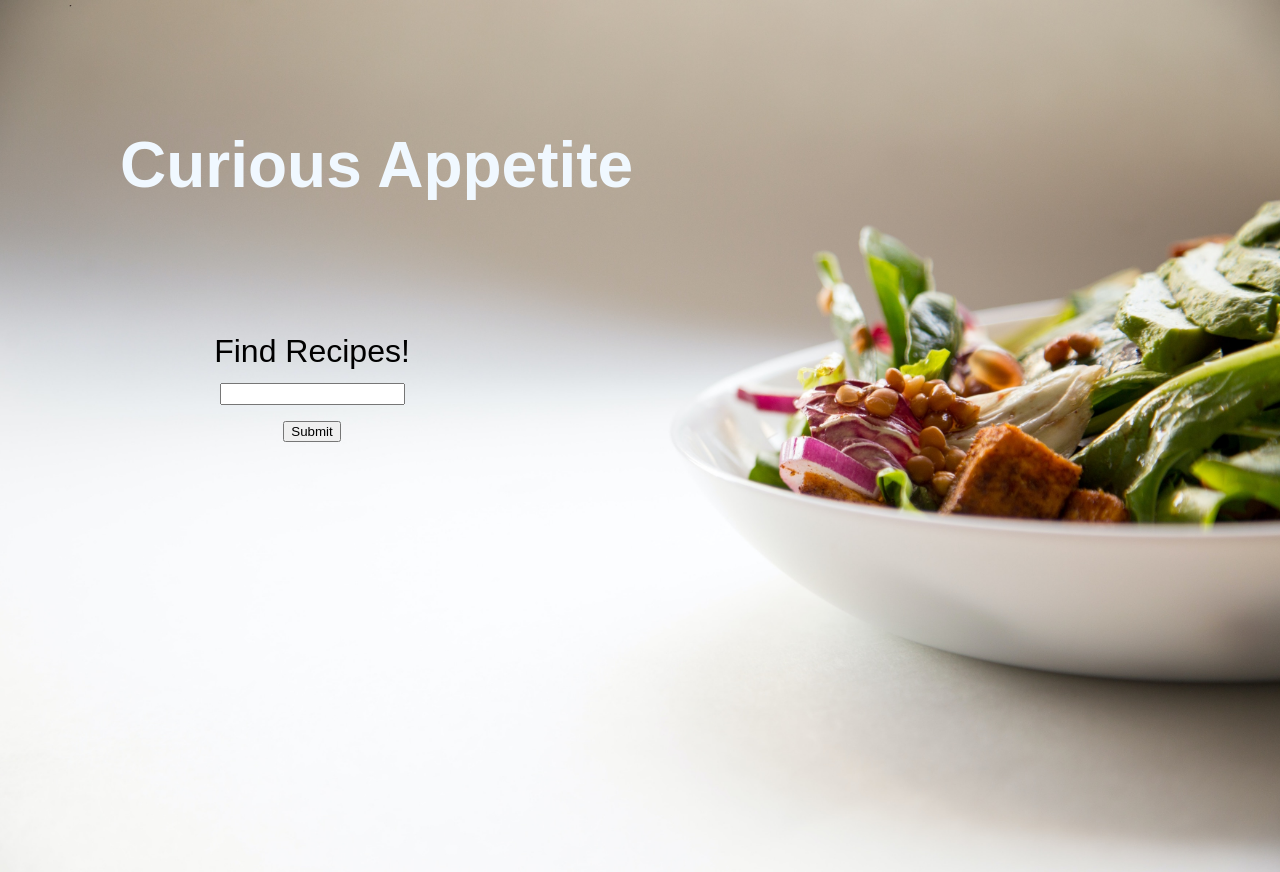
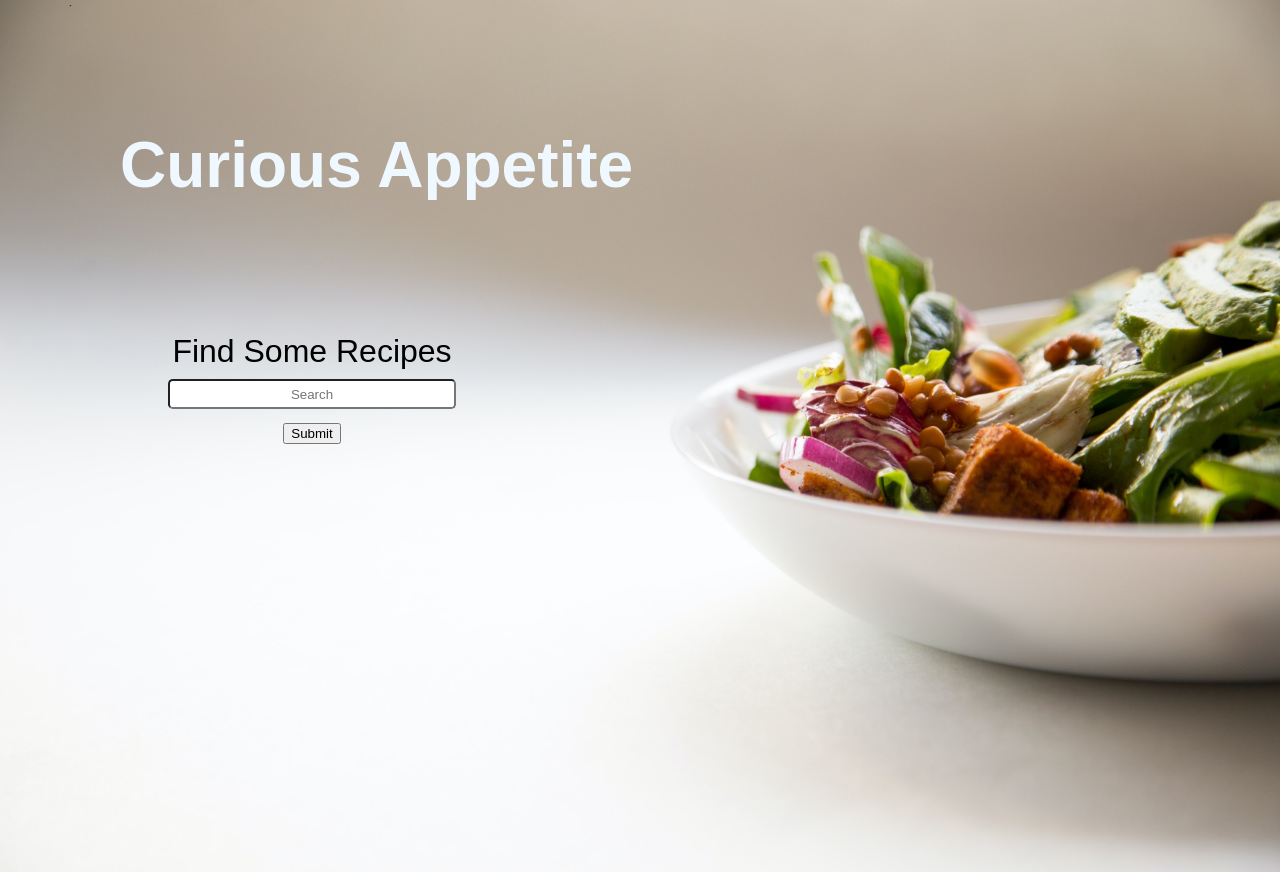
Before and after one commit to agneskim1/curious-appetite, a Flask app: page /recipes/ in a window 1280 px wide. Run offline with Flask 3, Linux system fonts and the light colour scheme.

Commit message:
updates to the html and recipes website

```diff
--- a/app/routes.py
+++ b/app/routes.py
@@ -24,6 +24,7 @@ def welcome():
         return render_template('home.html')
 
 def get_recipe_search(ingredient):
+    home=render_template('home.html')
     path= "https://api.edamam.com/search"
 
     app_key= os.environ.get('API_KEY')
--- a/app/static/index.css
+++ b/app/static/index.css
@@ -1,6 +1,6 @@
 * {
     /* background-color: pink; */
-    font-family: sans-serif;
+    font-family: fantasy;
 }
 
 
@@ -22,18 +22,33 @@
     margin-left: 3rem;
     font-size: 4rem;
     color:aliceblue;
+    font-family: fantasy;
     /* border: 3px black solid; */
 }
 
 .search_bar {
     text-align: center;
     /* border: 2px black solid; */
-    margin-left: 20vh;
+    margin-left: 10vh;
     font-size: 2rem;
-    width: 30%;
+    width: 50%;
     padding: 3vh;
+
 }
 
-#ingredient {
-    height: 2vh;
+#searchbox {
+    height: 3vh;
+    width: 35vh;
+    font-family: sans-serif;
+    text-align: center;
+    cursor: pointer;
+    border-radius: 0.3rem;
+    color: black;
 }
+
+#searchbutton {
+    width: auto;
+    height: auto;
+    cursor: pointer;
+
+}
--- a/app/templates/home.html
+++ b/app/templates/home.html
@@ -13,9 +13,9 @@
     </header>
     <section class="search_bar" >
         <form action ="/recipes">
-            <label for="ingredient">Find Recipes!</label><br>
-            <input type="text" id="ingredient" name="ingredient" size="20"><br>
-            <input type="submit" value="Submit">
+            <label for="ingredient">Find Some Recipes</label><br>
+            <input type="text" id="searchbox" name="ingredient" placeholder="Search"><br>
+            <input id="searchbutton" type="submit">
         </form>
     </section>
 </body>
--- a/app/templates/recipes.html
+++ b/app/templates/recipes.html
@@ -13,8 +13,9 @@
 
 <body>
     <h2 class="header">Recipes with {{ingredient}}</h2>
-
-    <!-- <img src="{{image}}" /> -->
+    <h3 class="return_home">
+        <a href="{{url_for('recipe.welcome')}}">Home</a>
+    </h3>
     <section class="recipe_card">
     {% for recipe in recipes %}
         <h3 class="recipe_title">{{recipe.label.title()}}</h3>
```
Also changed, not shown: app/static/recipes.css (+22 -5 lines).
